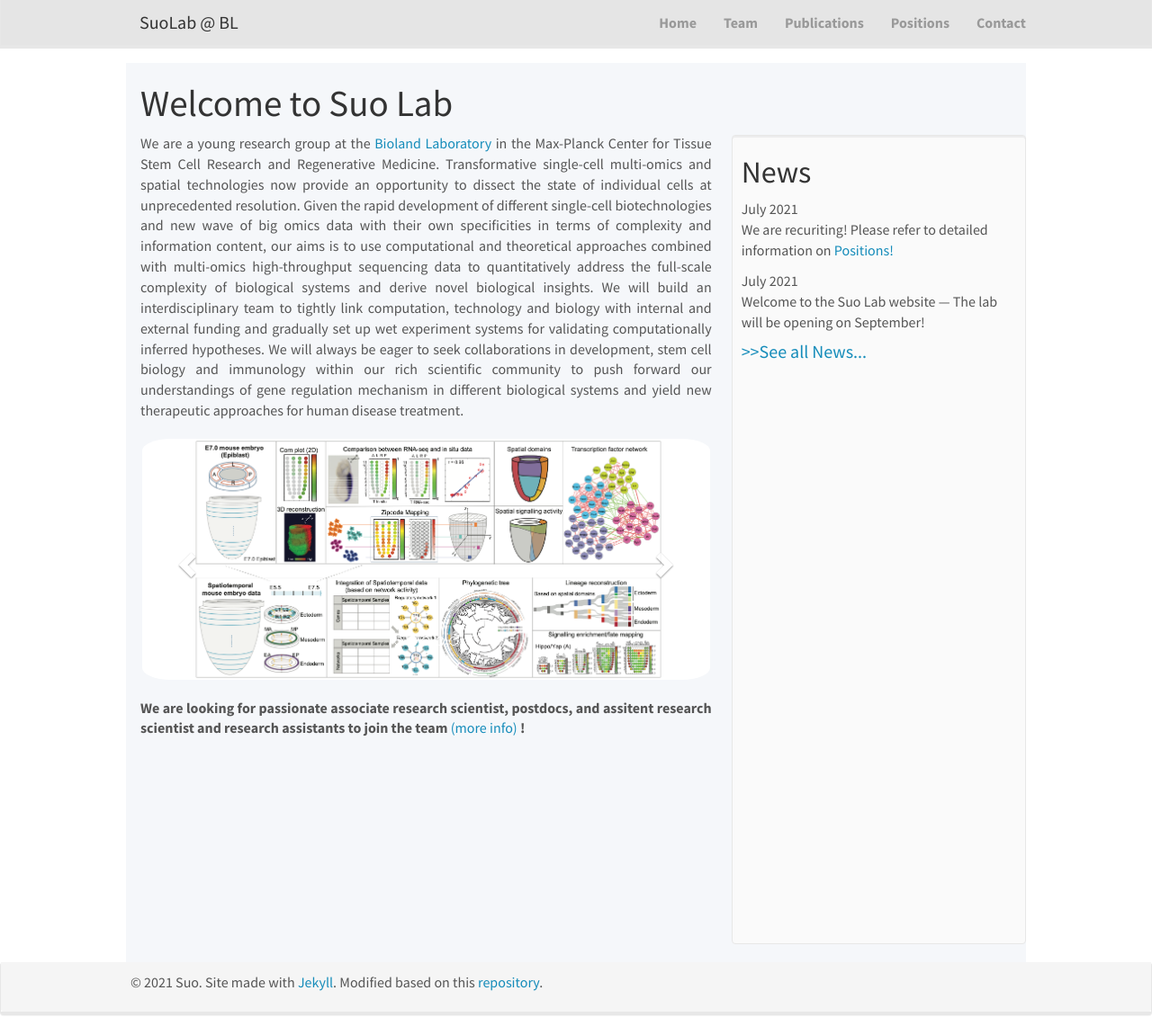
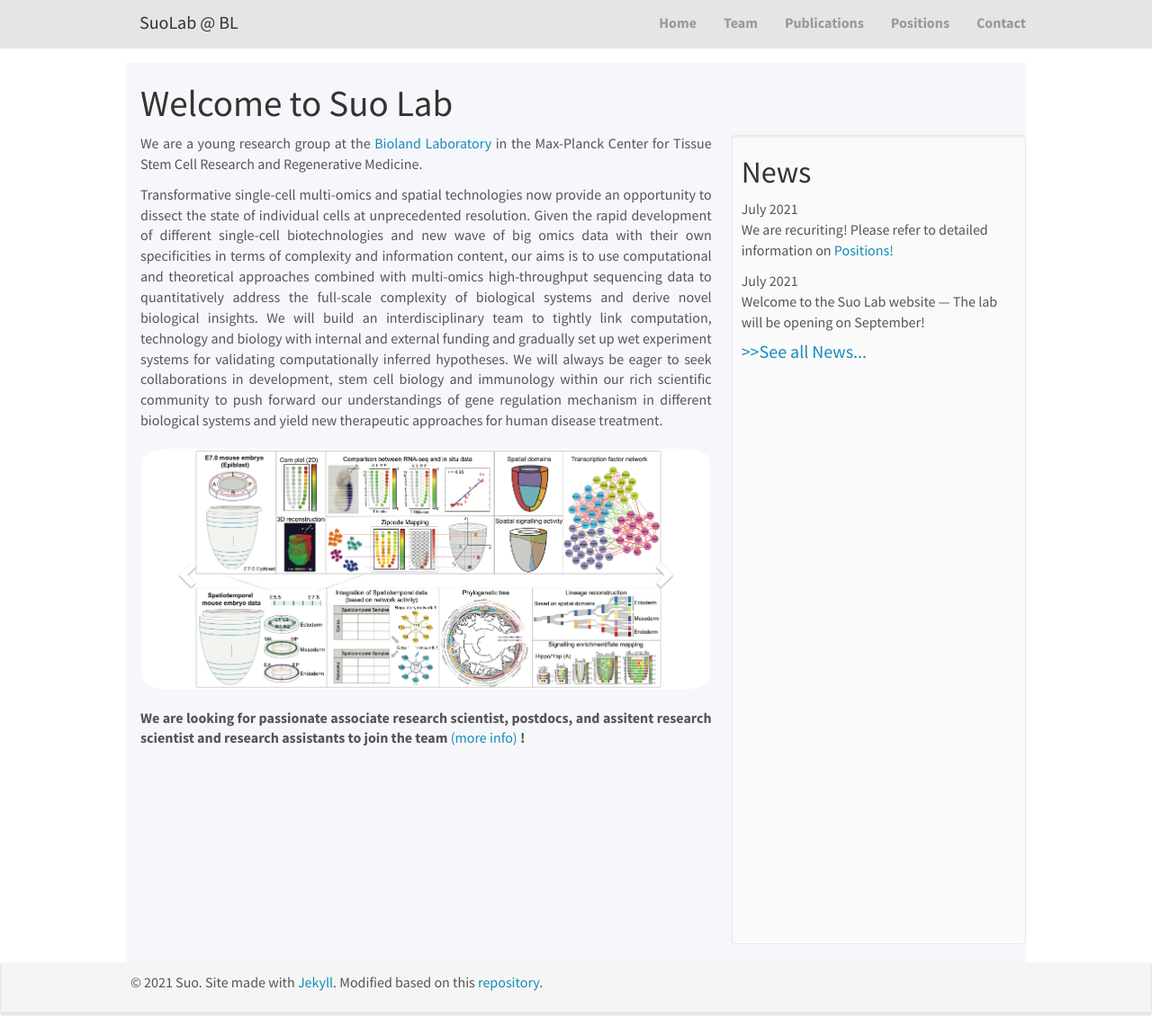
Before and after one commit to suoshengbao/suoshengbao.github.io, a Jekyll site: the page built from _pages/home.md, in a window 1280 px wide and 1151 px high. Shown: the whole window at 90% size. Built offline with Jekyll 4.4.1, drawn with Linux system fonts in a browser that asks for light colours; nearby versions of some CDN libraries.

Commit message:
Update home.md

```diff
--- a/_pages/home.md
+++ b/_pages/home.md
@@ -6,8 +6,8 @@ sitemap: false
 permalink: /
 ---
 
-We are a young research group at the [Bioland Laboratory](https://www.grmh-gdl.cn) in the Max-Planck Center for Tissue Stem Cell Research and Regenerative Medicine.
-Transformative single-cell multi-omics and spatial technologies now provide an opportunity to dissect the state of individual cells at unprecedented resolution. Given the rapid development of different single-cell biotechnologies and new wave of big omics data with their own specificities in terms of complexity and information content, our aims is to use computational and theoretical approaches combined with multi-omics high-throughput sequencing data to quantitatively address the full-scale complexity of biological systems and derive novel biological insights. We will build an interdisciplinary team to tightly link computation, technology and biology with internal and external funding and gradually set up wet experiment systems for validating computationally inferred hypotheses. We will always be eager to seek collaborations in development, stem cell biology and immunology within our rich scientific community to push forward our understandings of gene regulation mechanism in different biological systems and yield new therapeutic approaches for human disease treatment.
+<p>We are a young research group at the [Bioland Laboratory](https://www.grmh-gdl.cn) in the Max-Planck Center for Tissue Stem Cell Research and Regenerative Medicine.</p>
+<p>Transformative single-cell multi-omics and spatial technologies now provide an opportunity to dissect the state of individual cells at unprecedented resolution. Given the rapid development of different single-cell biotechnologies and new wave of big omics data with their own specificities in terms of complexity and information content, our aims is to use computational and theoretical approaches combined with multi-omics high-throughput sequencing data to quantitatively address the full-scale complexity of biological systems and derive novel biological insights. We will build an interdisciplinary team to tightly link computation, technology and biology with internal and external funding and gradually set up wet experiment systems for validating computationally inferred hypotheses. We will always be eager to seek collaborations in development, stem cell biology and immunology within our rich scientific community to push forward our understandings of gene regulation mechanism in different biological systems and yield new therapeutic approaches for human disease treatment.</p>
 
 
 <div markdown="0" id="carousel" class="carousel slide" data-ride="carousel" data-interval="5000" data-pause="hover" >
```
